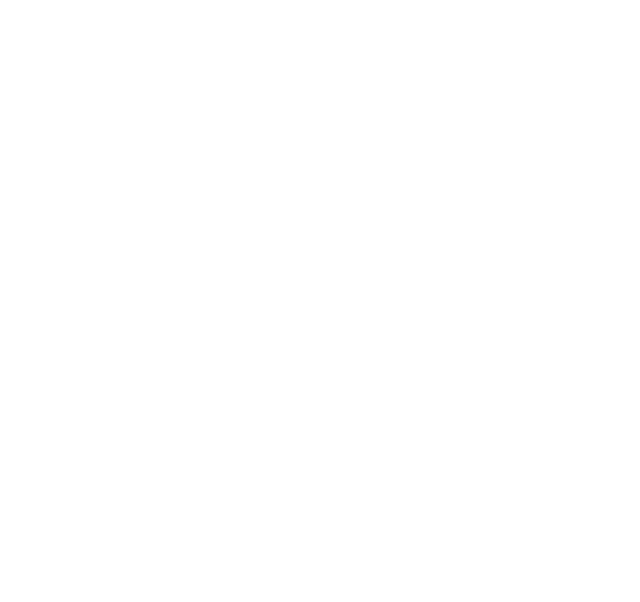
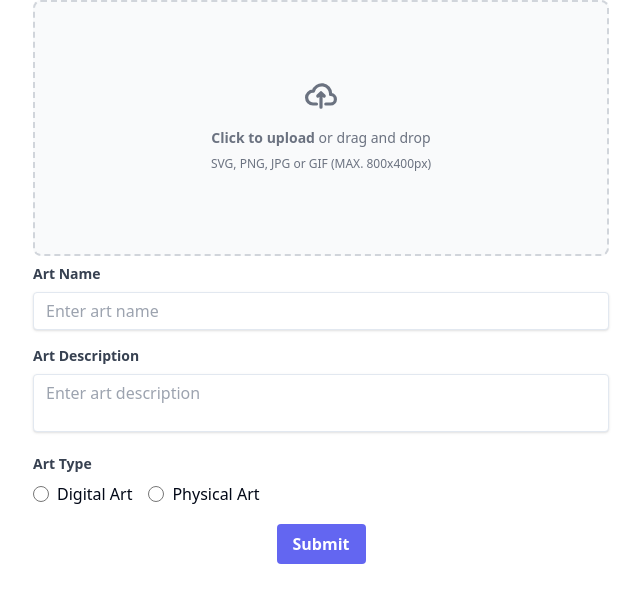
Before and after one commit to voanhhieu10250/SWD392, a React (Vite) app in the folder frontend/: page /upload-art in a window 1280 px wide. Before the commit this address led to /404. Shown: the top 602 px of the page, without its empty margins (319-959 px from the left). Built offline with nearby package versions, Linux system fonts and the light colour scheme.

Commit message:
update Upload Page

```diff
--- a/frontend/src/pages/components/upload/UploadArt.tsx
+++ b/frontend/src/pages/components/upload/UploadArt.tsx
@@ -1,6 +1,35 @@
+import React, {useState} from "react";
+
 function UploadArt () {
+  const [selectedFile, setSelectedFile] = useState<File | null>(null);
+  const [fileName, setFileName] = useState<string>('');
+
+  const [artName, setArtName] = useState('');
+  const [artDescription, setArtDescription] = useState('');
+  const [artType, setArtType] = useState('');
+
+  const handleFileSelect = (event: React.ChangeEvent<HTMLInputElement>) => {
+    const file = event.target.files?.[0];
+    if (file) {
+      setSelectedFile(file);
+      setFileName(file.name);
+    }
+  };
+
+  const handleClearImage = () => {
+    setSelectedFile(null);
+    setFileName('');
+  }
+
+  const handleSubmit = (e: React.FormEvent) => {
+    e.preventDefault();
+    // Handle form submission here
+  };
+
   return (
-    <div className="flex items-center justify-center w-full">
+    <div className="max-w-xl mx-auto">
+      <form action="/upload" onSubmit={handleSubmit} method="post">
+        <div className="mb-2">
           <label htmlFor="dropzone-file"
                  className="flex flex-col items-center justify-center w-full h-64 border-2 border-gray-300 border-dashed rounded-lg cursor-pointer bg-gray-50 dark:hover:bg-bray-800 dark:bg-gray-700 hover:bg-gray-100 dark:border-gray-600 dark:hover:border-gray-500 dark:hover:bg-gray-600">
             <div className="flex flex-col items-center justify-center pt-5 pb-6">
@@ -13,8 +42,82 @@
                 className="font-semibold">Click to upload</span> or drag and drop</p>
               <p className="text-xs text-gray-500 dark:text-gray-400">SVG, PNG, JPG or GIF (MAX. 800x400px)</p>
             </div>
-        <input id="dropzone-file" type="file" className="hidden"/>
+            <input id="dropzone-file" type="file" className="hidden" onChange={handleFileSelect}/>
           </label>
+          {selectedFile && (
+            <div>
+              <img src={URL.createObjectURL(selectedFile)} alt="Uploaded"/>
+              <p>File Name: {fileName}</p>
+              <button onClick={handleClearImage}
+                      className="bg-red-500 hover:bg-red-700 text-white font-bold py-2 px-4 rounded focus:outline-none focus:shadow-outline">Clear Image</button>
+            </div>
+          )}
+        </div>
+
+        <div className="mb-4">
+          <label htmlFor="artName" className="block text-gray-700 dark:text-gray-300 text-sm font-bold mb-2">
+            Art Name
+          </label>
+          <input
+            id="artName"
+            type="text"
+            value={artName}
+            onChange={(e) => setArtName(e.target.value)}
+            className="shadow appearance-none border rounded w-full py-2 px-3 text-gray-700 leading-tight focus:outline-none focus:shadow-outline"
+            placeholder="Enter art name"
+            required
+          />
+        </div>
+
+        <div className="mb-4">
+          <label htmlFor="artDescription" className="block text-gray-700 dark:text-gray-300 text-sm font-bold mb-2">
+            Art Description
+          </label>
+          <textarea
+            id="artDescription"
+            value={artDescription}
+            onChange={(e) => setArtDescription(e.target.value)}
+            className="shadow resize-none appearance-none border rounded w-full py-2 px-3 text-gray-700 leading-tight focus:outline-none focus:shadow-outline"
+            placeholder="Enter art description"
+            required
+          ></textarea>
+        </div>
+
+        <div className="mb-4">
+          <span className="block text-gray-700 dark:text-gray-300 text-sm font-bold mb-2">Art Type</span>
+          <label htmlFor="digitalArt" className="inline-flex items-center mr-4">
+            <input
+              type="radio"
+              id="digitalArt"
+              value="digital"
+              checked={artType === 'digital'}
+              onChange={() => setArtType('digital')}
+              className="form-radio h-4 w-4 text-indigo-600 transition duration-150 ease-in-out"
+            />
+            <span className="ml-2">Digital Art</span>
+          </label>
+          <label htmlFor="physicalArt" className="inline-flex items-center">
+            <input
+              type="radio"
+              id="physicalArt"
+              value="physical"
+              checked={artType === 'physical'}
+              onChange={() => setArtType('physical')}
+              className="form-radio h-4 w-4 text-indigo-600 transition duration-150 ease-in-out"
+            />
+            <span className="ml-2">Physical Art</span>
+          </label>
+        </div>
+
+        <div className="flex justify-center">
+          <button
+            type="submit"
+            className="bg-indigo-500 hover:bg-indigo-700 text-white font-bold py-2 px-4 rounded focus:outline-none focus:shadow-outline"
+          >
+            Submit
+          </button>
+        </div>
+      </form>
     </div>
 
   )
--- a/frontend/src/routers/index.tsx
+++ b/frontend/src/routers/index.tsx
@@ -12,6 +12,7 @@
 import PhysicalArtPage from '~/pages/components/details/PhysicalArtPage.tsx'
 
 import TopCreator from '~/pages/components/top_creator'
+import UploadArt from "~/pages/components/upload/UploadArt.tsx";
 
 const Router = () => {
   return useRoutes([
@@ -31,6 +32,7 @@
 
     { path: 'digital-art', element: <DigitalArtPage /> },
     { path: 'physical-art', element: <PhysicalArtPage /> },
+    { path: 'upload-art', element: <UploadArt/>},
 
     { path: 'top_creator', element: <TopCreator/> }
   ])
```
Lines whose indentation alone changed are shown as unchanged.
